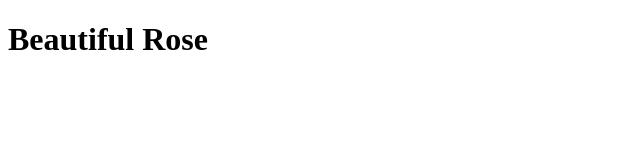
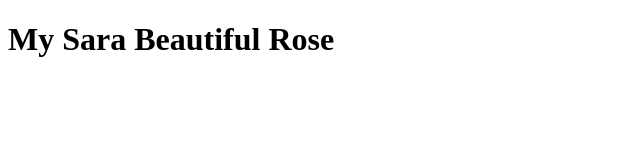
Before and after one commit to Magdy11111/coursera-test2, a plain HTML site: page site/index.html in a window 1280 px wide. Shown: the whole page, without its empty margins (0-640 px from the left). Drawn offline with Linux system fonts and the light colour scheme.

Commit message:
a small addition to our page content

```diff
--- a/site/index.html
+++ b/site/index.html
@@ -6,6 +6,6 @@
 	<title>Sara My Love</title>
 </head>
 <body>
-<h1>Beautiful Rose</h1>
+<h1>My Sara Beautiful Rose</h1>
 </body>
 </html>
```
